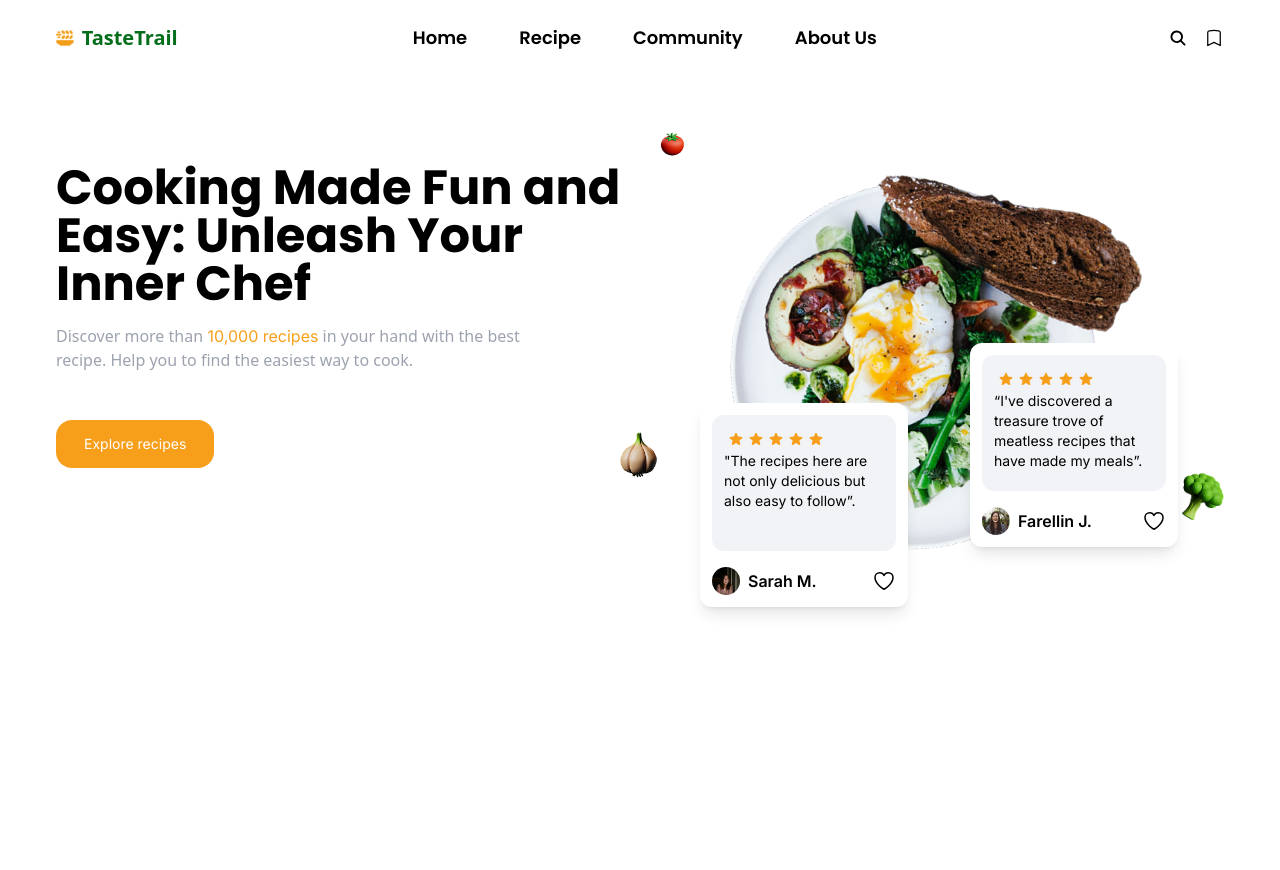
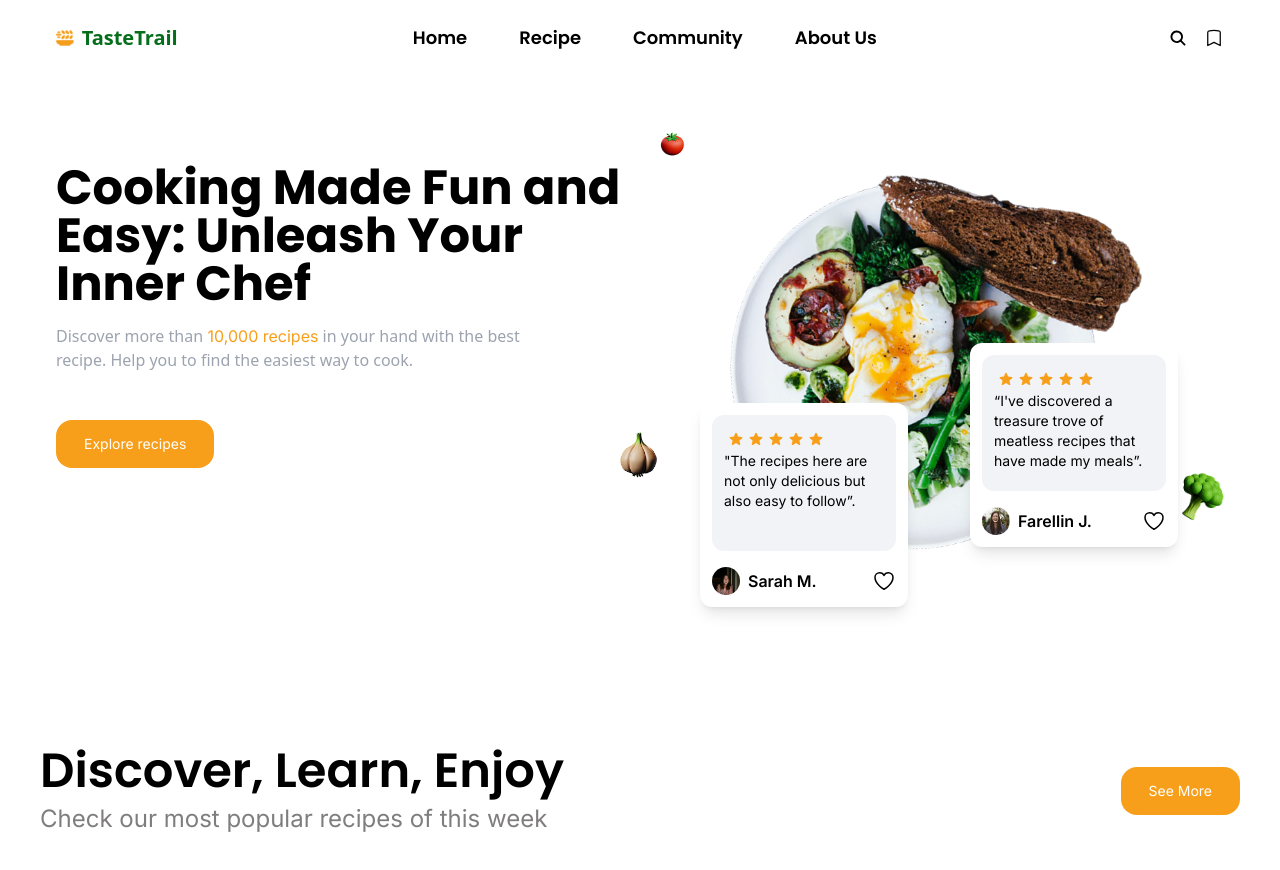
Before and after one commit to KirubelWondwossen/recipe-sharing-app, a React (Vite) app: page / in a window 1280 px wide. Shown: the top 870 px of the page. Before the commit the page ends 800 px from the top, so only its background shows below. Built offline with nearby package versions, Linux system fonts and the light colour scheme.

Commit message:
Add and style the section header and button components

```diff
--- /dev/null
+++ b/src/components/Button.jsx
@@ -0,0 +1,11 @@
+function Button({ children, style }) {
+  return (
+    <button
+      className={`text-sm sm:text:base px-7 py-3.5 rounded-2xl bg-accent text-white font-body ${style}`}
+    >
+      {children}
+    </button>
+  );
+}
+
+export default Button;
--- a/src/components/HeroSection.jsx
+++ b/src/components/HeroSection.jsx
@@ -1,5 +1,6 @@
 import { StarIcon } from "@heroicons/react/16/solid";
 import { HeartIcon } from "@heroicons/react/24/outline";
+import Button from "./Button";
 
 const heroCards = [
   {
@@ -40,9 +41,7 @@ function HeroLeft() {
         hand with the best recipe. Help you to find the easiest way to cook.
       </p>
 
-      <button className="text-sm sm:text:base px-7 py-3.5 rounded-2xl bg-accent text-white font-body">
-        Explore recipes
-      </button>
+      <Button>Explore recipes</Button>
     </div>
   );
 }
--- /dev/null
+++ b/src/components/RecipeSection.jsx
@@ -0,0 +1,26 @@
+import Button from "./Button";
+import SectionHeader from "./SectionHeader";
+function RecipeSection() {
+  return (
+    <section>
+      <div className="container mx-auto p-4 my-12">
+        <div className="flex flex-col md:flex-row justify-between items-center">
+          <div className="flex flex-col gap-2">
+            <SectionHeader style={"md:text-left text-center"}>
+              Discover, Learn, Enjoy
+            </SectionHeader>
+            <p className="font-body md:text-2xl text-center md:text-left text-[#7F7D7D]">
+              Check our most popular recipes of this week
+            </p>
+          </div>
+
+          <Button style={"invisible absolute md:visible md:static"}>
+            See More
+          </Button>
+        </div>
+      </div>
+    </section>
+  );
+}
+
+export default RecipeSection;
--- /dev/null
+++ b/src/components/SectionHeader.jsx
@@ -0,0 +1,11 @@
+function SectionHeader({ children, style }) {
+  return (
+    <h2
+      className={`text-3xl md:text-4xl lg:text-5xl font-semibold font-heading ${style}`}
+    >
+      {children}
+    </h2>
+  );
+}
+
+export default SectionHeader;
--- a/src/pages/LandingPage.jsx
+++ b/src/pages/LandingPage.jsx
@@ -1,5 +1,6 @@
 import HeroSection from "../components/HeroSection";
 import Navbar from "../components/Navbar";
+import RecipeSection from "../components/RecipeSection";
 
 function LandingPage() {
   return (
@@ -9,6 +10,7 @@ function LandingPage() {
       </header>
       <main>
         <HeroSection />
+        <RecipeSection />
       </main>
     </>
   );
```
